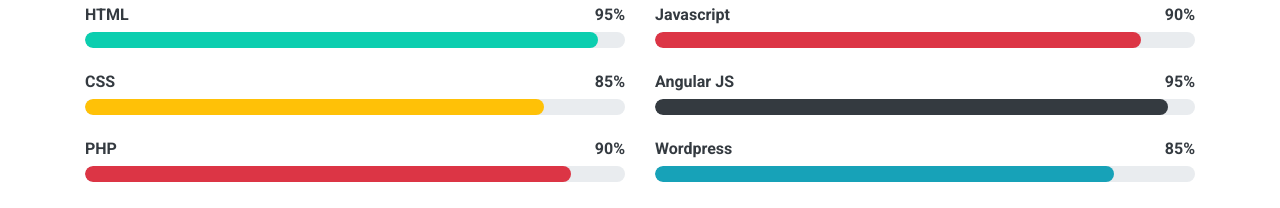
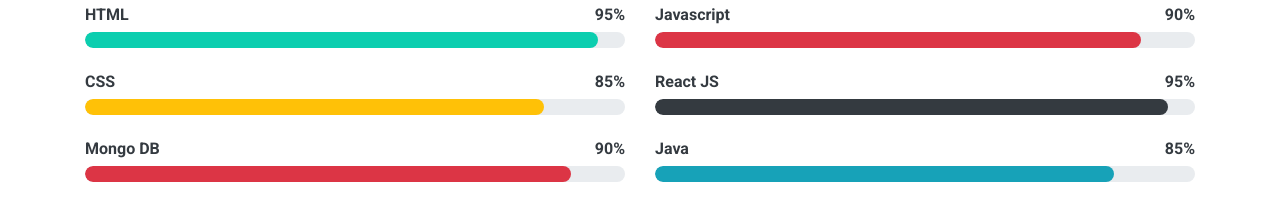
Before and after one commit to AmnaDhrioua/AmnaDhriouaportfolio, a plain HTML site: page index.html in a window 1280 px wide. Shown: the part 3026-3234 px from the top of the page. Drawn offline with nearby package versions, Linux system fonts and the light colour scheme.

Commit message:
Correction du bug dans index.html

```diff
--- a/index.html
+++ b/index.html
@@ -206,7 +206,7 @@
                     </div>
                     <div class="skill mb-4">
                         <div class="d-flex justify-content-between">
-                            <h6 class="font-weight-bold">PHP</h6>
+                            <h6 class="font-weight-bold">Mongo DB</h6>
                             <h6 class="font-weight-bold">90%</h6>
                         </div>
                         <div class="progress">
@@ -226,7 +226,7 @@
                     </div>
                     <div class="skill mb-4">
                         <div class="d-flex justify-content-between">
-                            <h6 class="font-weight-bold">Angular JS</h6>
+                            <h6 class="font-weight-bold">React JS</h6>
                             <h6 class="font-weight-bold">95%</h6>
                         </div>
                         <div class="progress">
@@ -235,7 +235,7 @@
                     </div>
                     <div class="skill mb-4">
                         <div class="d-flex justify-content-between">
-                            <h6 class="font-weight-bold">Wordpress</h6>
+                            <h6 class="font-weight-bold">Java</h6>
                             <h6 class="font-weight-bold">85%</h6>
                         </div>
                         <div class="progress">
```
